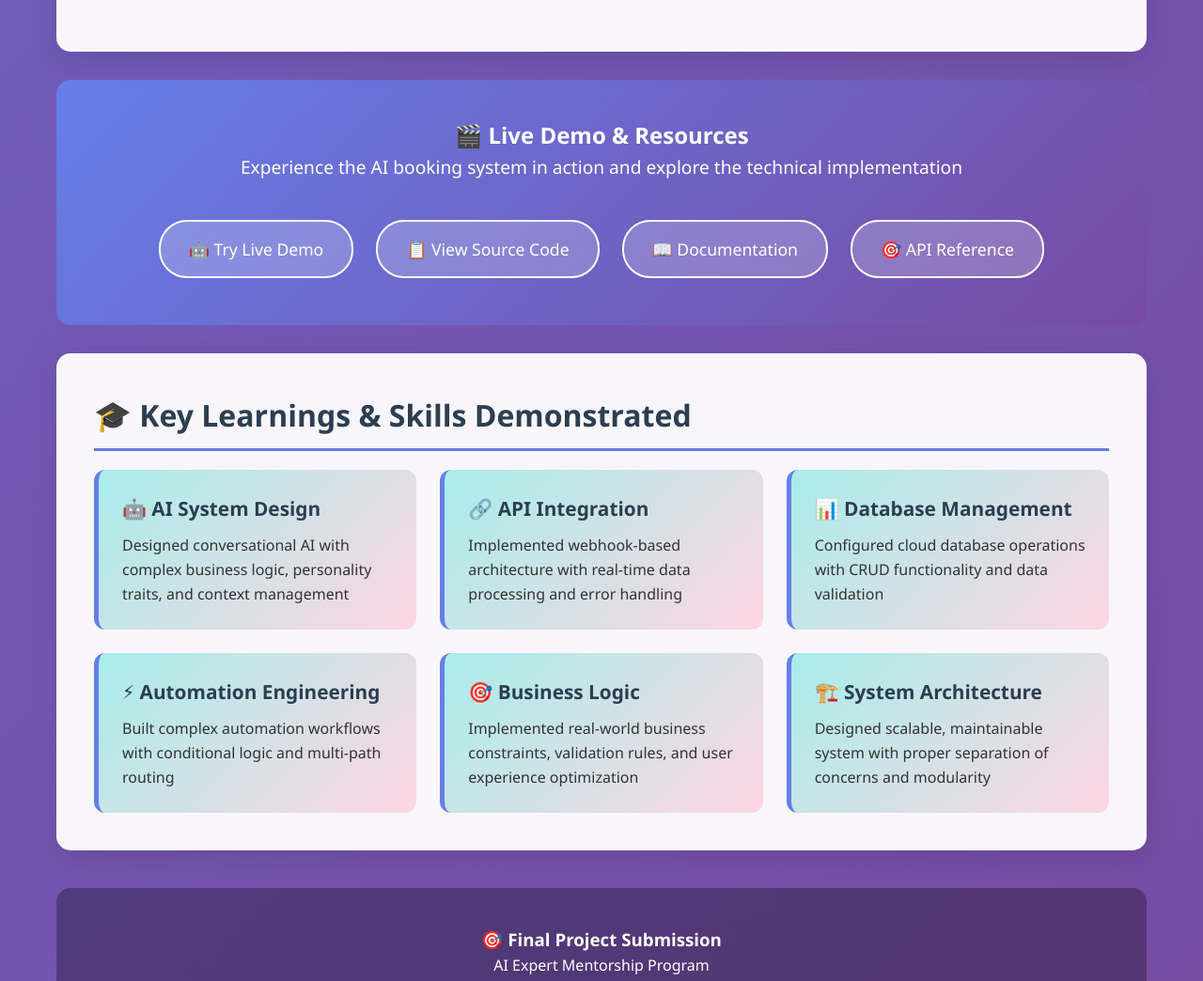
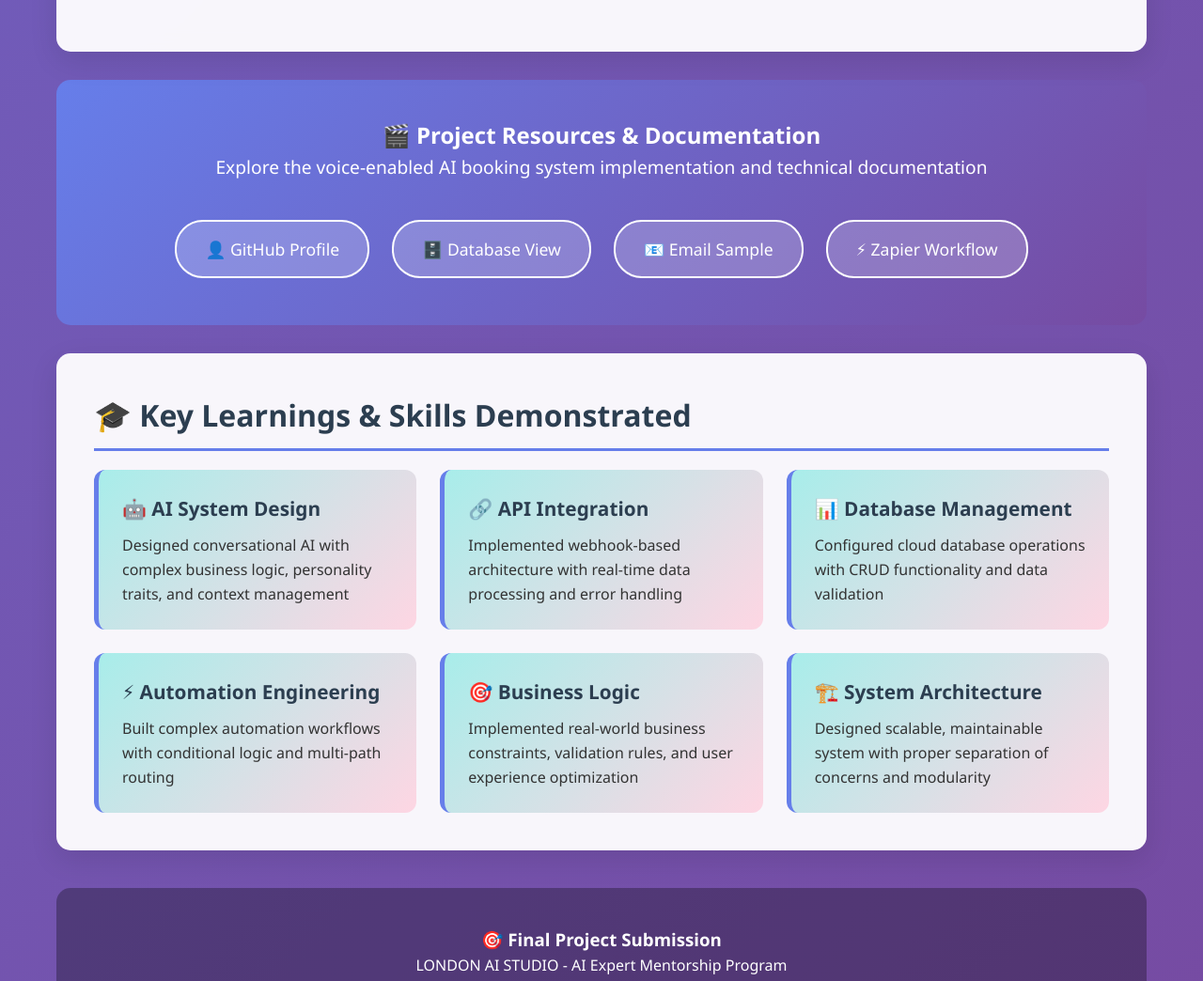
Before and after one commit to suba-suresh/AI-Restaurant-Reservation-Management-System, a plain HTML site: page index.html in a window 1280 px wide. Shown: the part 5320-6364 px from the top of the page at 94% size. Drawn offline with Linux system fonts and the light colour scheme.

Commit message:
Update demo section and footer content in index.html

```diff
--- a/index.html
+++ b/index.html
@@ -497,16 +497,16 @@
             </div>
         </div>
 
-        <!-- Demo Section -->
+         <!-- Demo Section -->
         <div class="demo-section">
-            <h2>🎬 Live Demo & Resources</h2>
+            <h2>🎬 Project Resources & Documentation</h2>
             <p style="font-size: 1.2rem; margin-bottom: 30px;">
-                Experience the AI booking system in action and explore the technical implementation
+                Explore the voice-enabled AI booking system implementation and technical documentation
             </p>
-            <a href="#" class="demo-button">🤖 Try Live Demo</a>
-            <a href="#" class="demo-button">📋 View Source Code</a>
-            <a href="#" class="demo-button">📖 Documentation</a>
-            <a href="#" class="demo-button">🎯 API Reference</a>
+            <a href="https://github.com/suba-suresh" class="demo-button">👤 GitHub Profile</a>
+            <a href="Airtable_db.png" class="demo-button">🗄️ Database View</a>
+            <a href="Email_Confirmation.png" class="demo-button">📧 Email Sample</a>
+            <a href="Final Workflow.png" class="demo-button">⚡ Zapier Workflow</a>
         </div>
 
         <!-- Project Learnings -->
@@ -543,7 +543,7 @@
         <!-- Footer -->
         <div class="footer">
             <h3>🎯 Final Project Submission</h3>
-            <p>AI Expert Mentorship Program</p>
+            <p>LONDON AI STUDIO - AI Expert Mentorship Program</p>
             <p style="margin-top: 10px; opacity: 0.8;">
                 Demonstrating practical AI implementation with real-world business applications
             </p>
```
